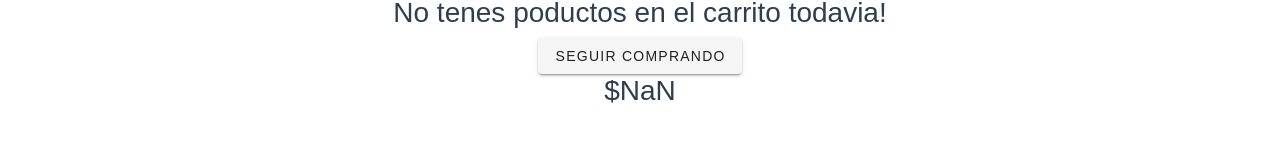
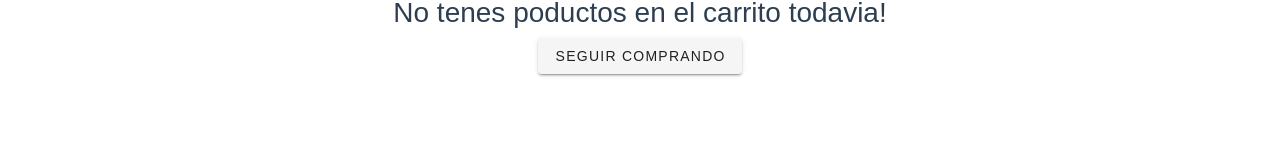
Before and after one commit to agussmaraz/delebritex-front, a Vue app: page /carrito in a window 1280 px wide. Shown: the part 130-294 px from the top of the page. Built offline with nearby package versions, Linux system fonts and the light colour scheme; a small style sheet from the web is missing; what slug, vue-mq, vue-paginate, vue-print-nb would draw is missing.

Commit message:
descuento

```diff
--- a/src/views/Carrito.vue
+++ b/src/views/Carrito.vue
@@ -50,7 +50,7 @@
                 </v-overlay>
             </div>
             <h3 v-if="carrito.length >= 1" class="total">Total: ${{ sumaPrecio(this.carrito) }}</h3>
-            <h3>{{ sacarPorcentaje }}</h3>
+            <h3 class="total">{{ sacarPorcentaje }}</h3>
         </div>
     </v-app>
 </template>
@@ -71,19 +71,22 @@
                 mensaje: { color: '', texto: '' },
             };
         },
-
         computed: {
             ...mapState({
                 carrito: (state) => state.carrito,
             }),
             sacarPorcentaje() {
-                // if (this.cantidades >= 20) {
-                const porcentaje = (Number(this.sumaPrecio) * 20) / 100;
-                return '$' + porcentaje;
-                // }
+                if (this.paquetes >= 10) {
+                    const porcentaje = (Number(this.sumaPrecio(this.carrito)) * 20) / 100;
+                    const total = this.sumaPrecio(this.carrito) - Number(porcentaje);
+                    return '$' + total;
+                }
             },
             cantidadesElegida() {
                 return this.carrito.reduce((total, item) => total + Number(item.cantidadElegida), 0);
+            },
+            paquetes() {
+                return this.carrito.reduce((total, item) => total + Number(item.paquetesElegidos), 0);
             },
         },
         methods: {
```
